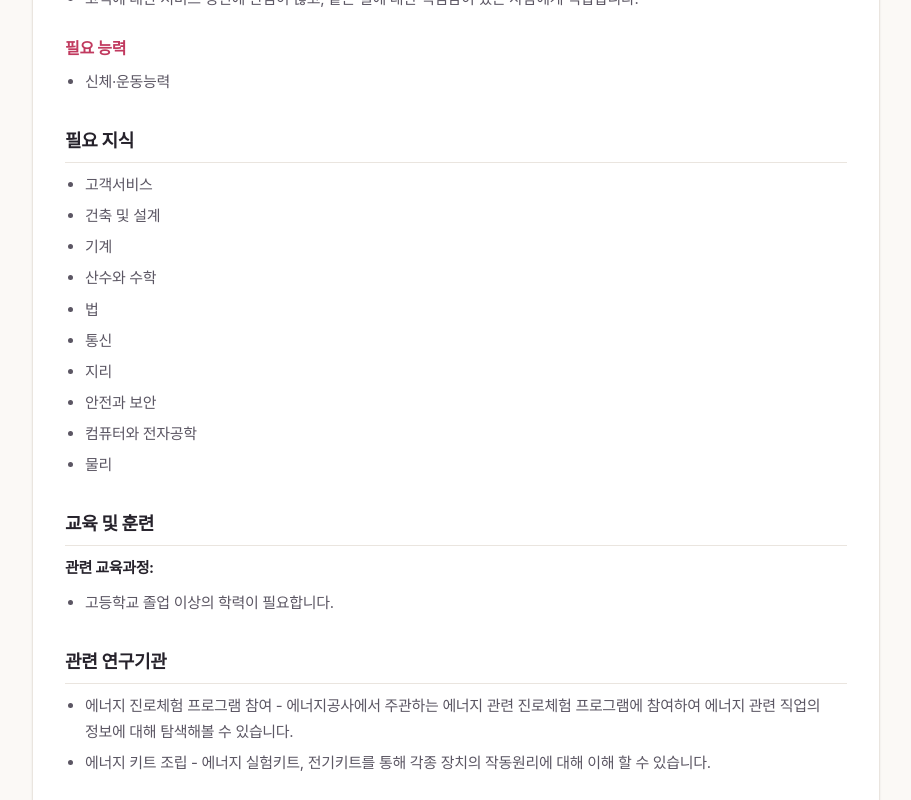
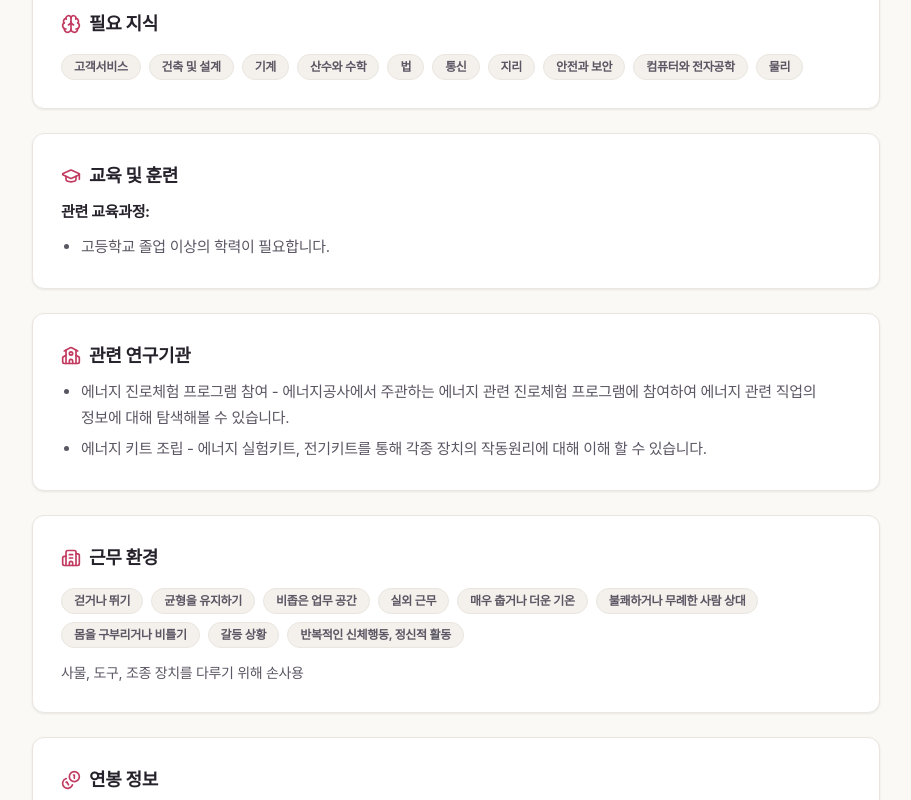
Before and after one commit to sharesdjgh-sys/sdjgh-career-fit, a Next.js app: page /jobs/1 in a window 1280 px wide. Shown: the part 1960-2760 px from the top of the page, without its empty margins (184-1095 px from the left). Built offline with nearby package versions, Linux system fonts and the light colour scheme; a web font is replaced by a local one.

Commit message:
직업 상세 본문을 섹션별 카드로 분리, 단어 나열은 칩으로 표시

```diff
--- a/src/app/jobs/[id]/page.tsx
+++ b/src/app/jobs/[id]/page.tsx
@@ -32,7 +32,14 @@ import {
   Link as LinkIcon,
   Settings,
   Sprout,
-  HelpCircle
+  HelpCircle,
+  ListChecks,
+  Sparkles,
+  BadgeCheck,
+  Brain,
+  Award,
+  School,
+  FileText
 } from "lucide-react";
 
 export const dynamicParams = false;
@@ -47,11 +54,44 @@ export async function generateMetadata({ params }: { params: Promise<{ id: strin
   return { title: job ? `${job.name} — 진로나침반` : "진로나침반" };
 }
 
-/** 기본정보/핵심지표 테이블은 상단 카드로 대체하므로 '하는 일'부터 렌더링 */
-function bodyFrom(content: string): string {
+/** 직업백과 본문을 `## 섹션` 단위로 분리 (기본정보/핵심지표 테이블은 상단 카드로 대체하므로 '하는 일'부터) */
+function splitSections(content: string): { title: string; body: string }[] {
   const idx = content.indexOf("## 하는 일");
-  return idx >= 0 ? content.slice(idx) : content;
+  const sliced = idx >= 0 ? content.slice(idx) : content;
+  return sliced
+    .split(/\n(?=## )/)
+    .map((block) => {
+      const m = block.match(/^## (.+)\n?/);
+      return m ? { title: m[1].trim(), body: block.slice(m[0].length).trim() } : null;
+    })
+    .filter((s): s is { title: string; body: string } => s !== null && s.body.length > 0);
 }
+
+/** 짧은 항목만 나열된 리스트 섹션이면 칩 데이터로 변환 (문장형 항목은 notes로 분리) */
+function parseChipSection(body: string): { chips: string[]; notes: string[] } | null {
+  const lines = body.split("\n").map((l) => l.trim()).filter(Boolean);
+  if (lines.length < 2 || !lines.every((l) => l.startsWith("- "))) return null;
+  const items = lines.map((l) => l.slice(2).trim());
+  const chips = items.filter((t) => t.length <= 22);
+  if (chips.length < 3) return null;
+  return { chips, notes: items.filter((t) => t.length > 22) };
+}
+
+/** 본문 섹션 제목별 아이콘 (미정의 제목은 FileText) */
+const SECTION_ICONS: Record<string, React.ComponentType<{ className?: string; strokeWidth?: number }>> = {
+  "하는 일": Briefcase,
+  "수행 업무": ListChecks,
+  "적성 및 흥미": Sparkles,
+  "필요 능력": BadgeCheck,
+  "필요 지식": Brain,
+  "교육 및 훈련": GraduationCap,
+  "관련 자격증": Award,
+  "관련 연구기관": School,
+  "근무 환경": Building2,
+  "직업 전망": TrendingUp,
+  "연봉 정보": Coins,
+  "직업만족도": Star,
+};
 
 const INDICATOR_CARDS = [
   { key: "salaryLevel", label: "평균연봉", icon: Coins },
@@ -248,12 +288,43 @@ export default async function JobDetailPage({
           </Link>
         </section>
 
-        {/* 직업백과 본문 */}
-        {content && (
-          <section className="job-content mt-6 rounded-xl border border-line bg-white p-6 shadow-sm sm:p-8">
-            <ReactMarkdown remarkPlugins={[remarkGfm, remarkCjkFriendly]}>{bodyFrom(content)}</ReactMarkdown>
-          </section>
-        )}
+        {/* 직업백과 본문 — 섹션별 카드 */}
+        {content &&
+          splitSections(content).map((s) => {
+            const SectionIcon = SECTION_ICONS[s.title] ?? FileText;
+            const chipData = parseChipSection(s.body);
+            return (
+              <section key={s.title} className="mt-6 rounded-xl border border-line bg-white p-6 shadow-sm sm:p-7">
+                <h2 className="flex items-center gap-2 text-lg font-bold text-ink">
+                  <SectionIcon className="h-5 w-5 text-primary-600" strokeWidth={2} />
+                  {s.title}
+                </h2>
+                {chipData ? (
+                  <>
+                    <div className="mt-4 flex flex-wrap gap-2">
+                      {chipData.chips.map((c) => (
+                        <span
+                          key={c}
+                          className="inline-flex items-center rounded-full border border-line bg-surface-50 px-3 py-1 text-xs font-semibold text-ink-soft"
+                        >
+                          {c}
+                        </span>
+                      ))}
+                    </div>
+                    {chipData.notes.map((n) => (
+                      <p key={n} className="mt-3.5 text-sm leading-relaxed text-ink-soft">
+                        {n}
+                      </p>
+                    ))}
+                  </>
+                ) : (
+                  <div className="job-content mt-1">
+                    <ReactMarkdown remarkPlugins={[remarkGfm, remarkCjkFriendly]}>{s.body}</ReactMarkdown>
+                  </div>
+                )}
+              </section>
+            );
+          })}
 
         {/* 관련 직업 */}
         {job.relatedJobs.length > 0 && (
```
